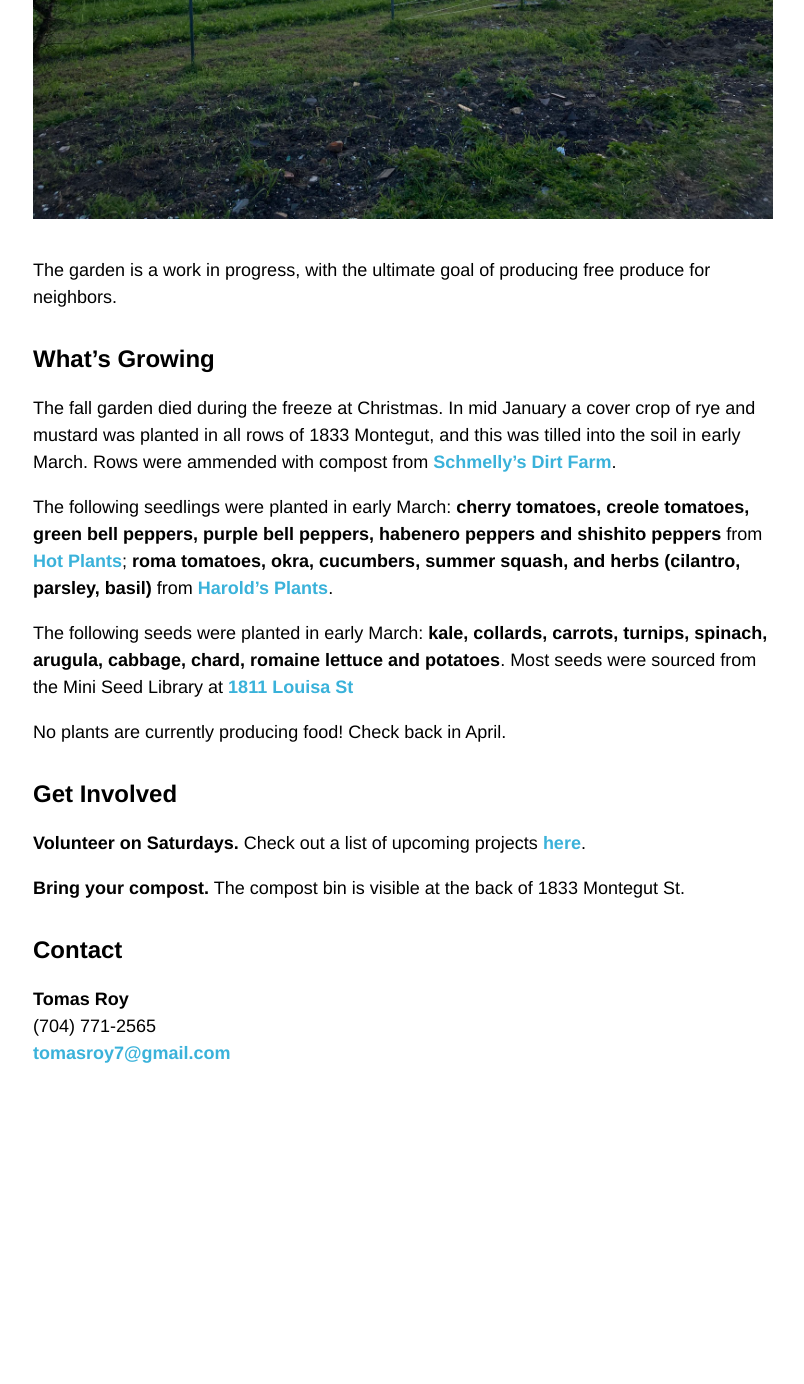
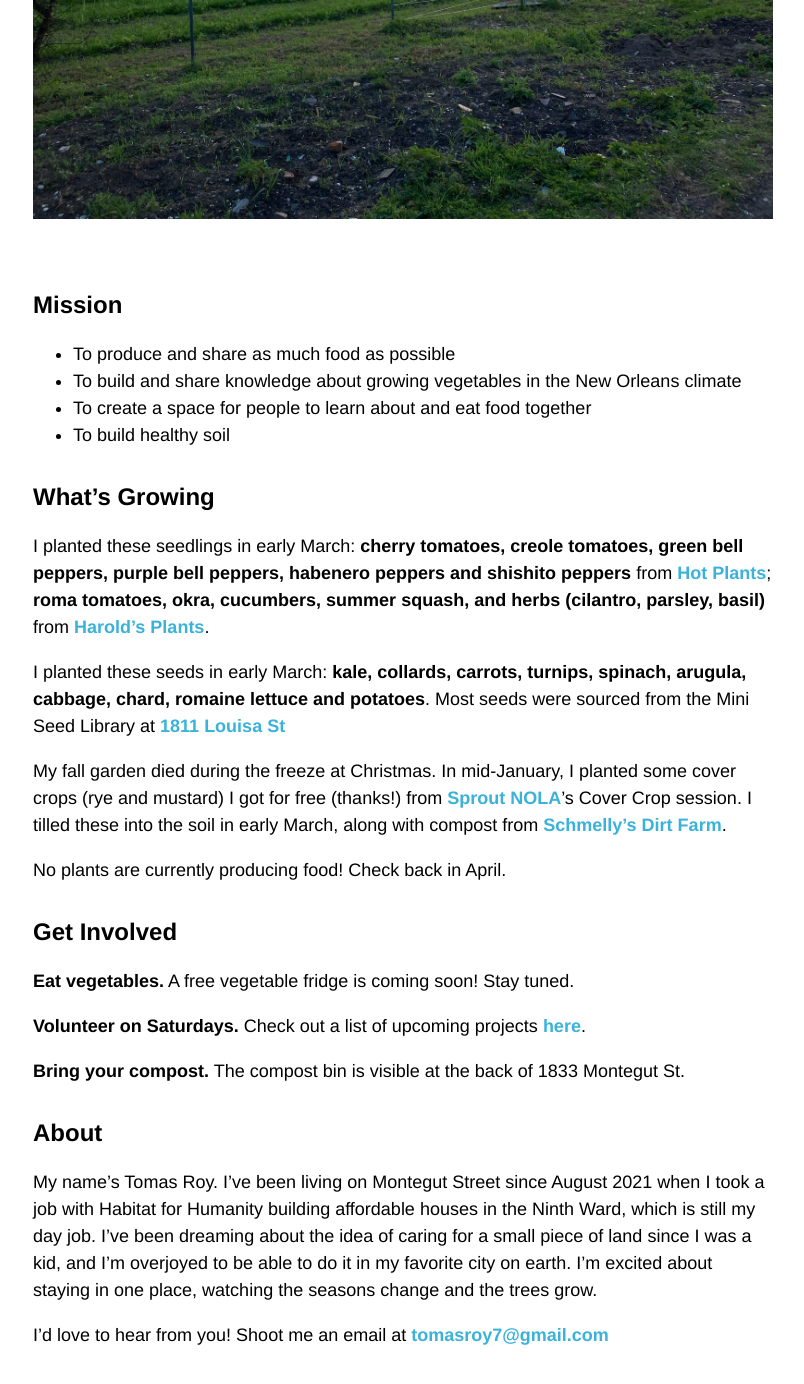
Before and after one commit to minicreative/montegutsycamore.org, a Jekyll site: the page built from index.md, in a window 1280 px wide and 1400 px high, scrolled down 590 px. Shown: the top 1384 px of the window, without its empty margins (237-1041 px from the left). Built offline with Jekyll 4.4.1, drawn with Linux system fonts in a browser that asks for light colours; before the commit the page ends 1725 px from its top, so only the background shows below that; some of the changed text lies outside the part shown.

Commit message:
content updated, about section

```diff
--- a/_config.yml
+++ b/_config.yml
@@ -1,5 +1,5 @@
 ---
-title: Montegut Sycamore Farm
+title: Montegut Sycamore
 timezone: America/Chicago
 collections:
   posts:
--- a/index.md
+++ b/index.md
@@ -4,27 +4,36 @@ permalink: "/"
 layout: page
 ---
 
-## Montegut Sycamore is a community garden located at the intersection of Montegut and Prieur in the Upper Ninth Ward of New Orleans.
+## Montegut Sycamore is a community garden / land project located at the intersection of Montegut and Prieur in the Upper Ninth Ward of New Orleans.
 
 ![](/uploads/MontegutSycamore.jpg)
-The garden is a work in progress, with the ultimate goal of producing free produce for neighbors.
+
+### Mission
+- To produce and share as much food as possible
+- To build and share knowledge about growing vegetables in the New Orleans climate
+- To create a space for people to learn about and eat food together
+- To build healthy soil
 
 ### What's Growing
-The fall garden died during the freeze at Christmas. In mid January a cover crop of rye and mustard was planted in all rows of 1833 Montegut, and this was tilled into the soil in early March. Rows were ammended with compost from [Schmelly's Dirt Farm](https://www.schmellys.com/).
 
-The following seedlings were planted in early March: **cherry tomatoes, creole tomatoes, green bell peppers, purple bell peppers, habenero peppers and shishito peppers** from [Hot Plants](https://www.hotplantsnursery.com/); **roma tomatoes, okra, cucumbers, summer squash, and herbs (cilantro, parsley, basil)** from [Harold's Plants](https://www.haroldsplants.com/).
+I planted these seedlings in early March: **cherry tomatoes, creole tomatoes, green bell peppers, purple bell peppers, habenero peppers and shishito peppers** from [Hot Plants](https://www.hotplantsnursery.com/); **roma tomatoes, okra, cucumbers, summer squash, and herbs (cilantro, parsley, basil)** from [Harold's Plants](https://www.haroldsplants.com/).
 
-The following seeds were planted in early March: **kale, collards, carrots, turnips, spinach, arugula, cabbage, chard, romaine lettuce and potatoes**. Most seeds were sourced from the Mini Seed Library at [1811 Louisa St](https://goo.gl/maps/oLDdyWYPLALtQKjf7)
+I planted these seeds in early March: **kale, collards, carrots, turnips, spinach, arugula, cabbage, chard, romaine lettuce and potatoes**. Most seeds were sourced from the Mini Seed Library at [1811 Louisa St](https://goo.gl/maps/oLDdyWYPLALtQKjf7)
+
+My fall garden died during the freeze at Christmas. In mid-January, I planted some cover crops (rye and mustard) I got for free (thanks!) from [Sprout NOLA](https://www.sproutnolafarm.org/)'s Cover Crop session. I tilled these into the soil in early March, along with compost from [Schmelly's Dirt Farm](https://www.schmellys.com/).
 
 No plants are currently producing food! Check back in April.
 
 ### Get Involved
 
+**Eat vegetables.** A free vegetable fridge is coming soon! Stay tuned.
+
 **Volunteer on Saturdays.** Check out a list of upcoming projects [here](https://tomasroy.notion.site/Montegut-Sycamore-projects-log-35b38e16fefa4edbab81669d1cc5d579).
 
 **Bring your compost.** The compost bin is visible at the back of 1833 Montegut St.
 
-### Contact
-**Tomas Roy**
-(704) 771-2565
-[tomasroy7@gmail.com](mailto:tomasroy7@gmail.com)
+### About
+
+My name's Tomas Roy. I've been living on Montegut Street since August 2021 when I took a job with Habitat for Humanity building affordable houses in the Ninth Ward, which is still my day job. I've been dreaming about the idea of caring for a small piece of land since I was a kid, and I'm overjoyed to be able to do it in my favorite city on earth. I'm excited about staying in one place, watching the seasons change and the trees grow.
+
+I'd love to hear from you! Shoot me an email at [tomasroy7@gmail.com](mailto:tomasroy7@gmail.com)
```
